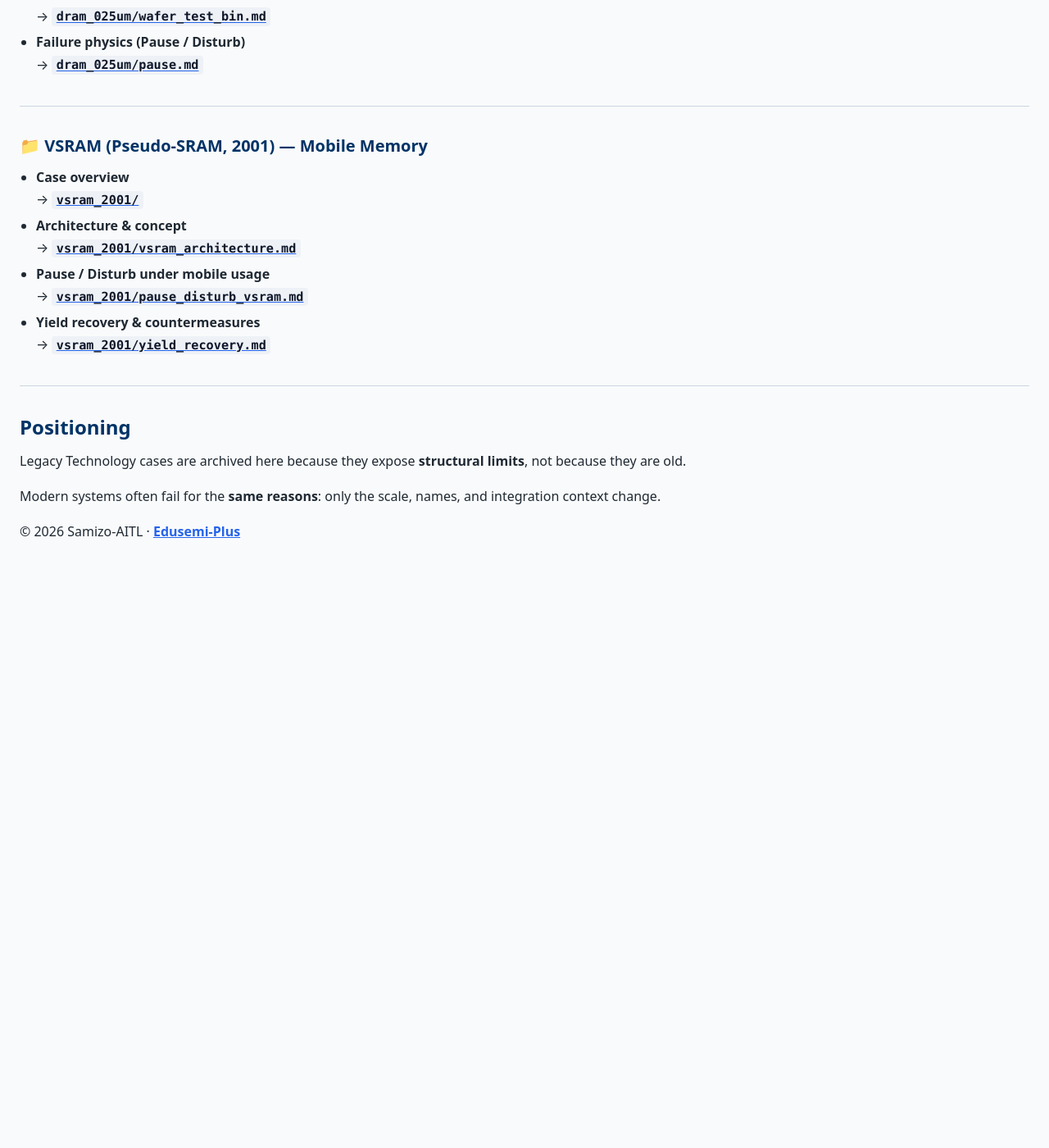
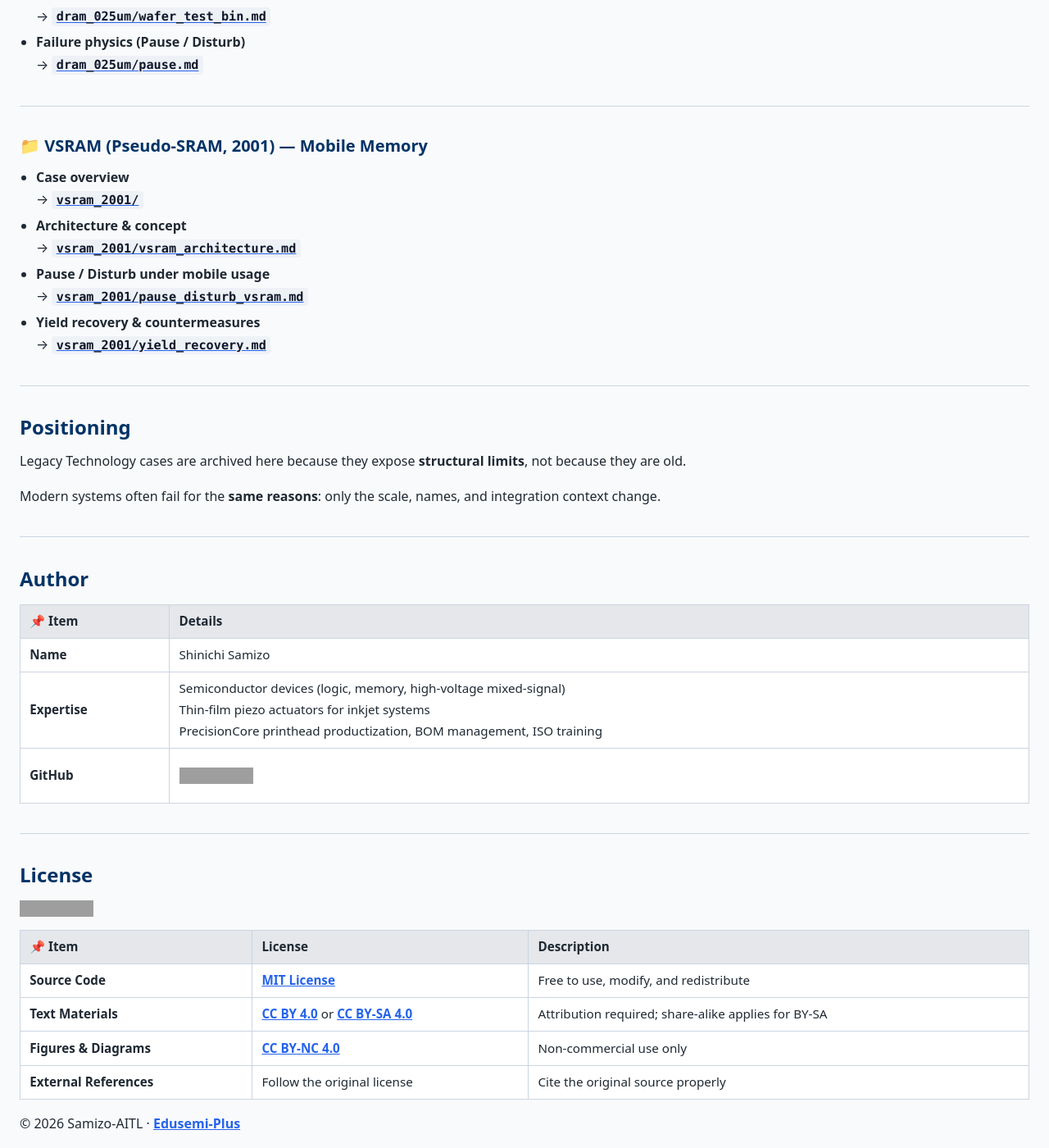
Before and after one commit to Samizo-AITL/Edusemi-Plus, a Jekyll site: the page built from archive/legacy/index.md, in a window 1280 px wide and 1400 px high, scrolled down 1683 px. Shown: the whole window at 82% size. Built offline with Jekyll 4.4.1, drawn with Linux system fonts in a browser that asks for light colours; before the commit the page ends 2361 px from its top, so only the background shows below that; grey boxes are pictures that could not be loaded.

Commit message:
Update index.md

```diff
--- a/archive/legacy/index.md
+++ b/archive/legacy/index.md
@@ -97,3 +97,26 @@ Legacy Technology cases are archived here because they expose
 
 Modern systems often fail for the **same reasons**:
 only the scale, names, and integration context change.
+
+---
+
+## Author
+
+| 📌 Item | Details |
+|--------|---------|
+| **Name** | Shinichi Samizo |
+| **Expertise** | Semiconductor devices (logic, memory, high-voltage mixed-signal)<br>Thin-film piezo actuators for inkjet systems<br>PrecisionCore printhead productization, BOM management, ISO training |
+| **GitHub** | [![GitHub](https://img.shields.io/badge/GitHub-Samizo--AITL-blue?style=for-the-badge&logo=github)](https://github.com/Samizo-AITL) |
+
+---
+
+## License
+
+[![Hybrid License](https://img.shields.io/badge/license-Hybrid-blueviolet)](https://samizo-aitl.github.io/Edusemi-Plus/#---license)
+
+| 📌 Item | License | Description |
+|--------|---------|-------------|
+| **Source Code** | [**MIT License**](https://opensource.org/licenses/MIT) | Free to use, modify, and redistribute |
+| **Text Materials** | [**CC BY 4.0**](https://creativecommons.org/licenses/by/4.0/) or [**CC BY-SA 4.0**](https://creativecommons.org/licenses/by-sa/4.0/) | Attribution required; share-alike applies for BY-SA |
+| **Figures & Diagrams** | [**CC BY-NC 4.0**](https://creativecommons.org/licenses/by-nc/4.0/) | Non-commercial use only |
+| **External References** | Follow the original license | Cite the original source properly |
```
